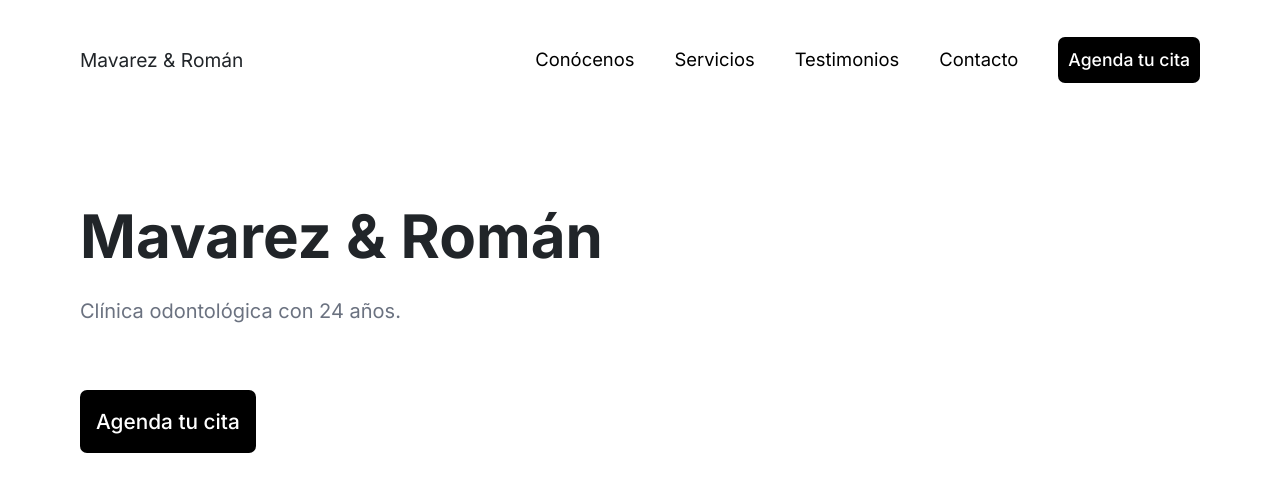
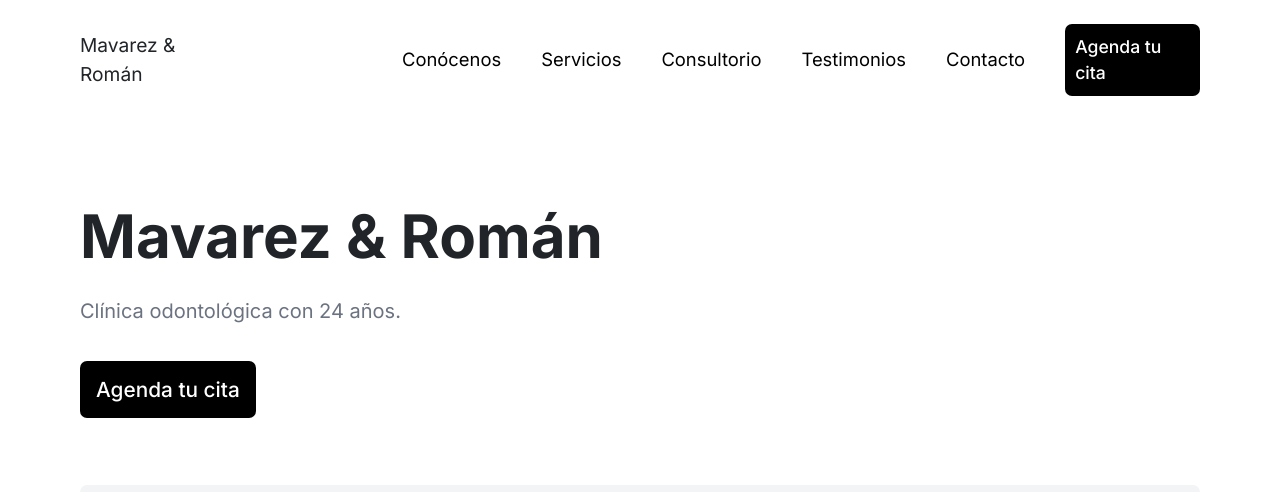
Before and after one commit to jdcorderor/m-r-landing-page, a Next.js app: page / in a window 1280 px wide. Shown: the top 492 px of the page. Built offline with nearby package versions, Linux system fonts and the light colour scheme.

Commit message:
Added page

```diff
--- /dev/null
+++ b/app/Agendar/page.tsx
@@ -0,0 +1,5 @@
+export default function Home() {
+  return (
+    <div>Hola</div>
+  )
+}
--- a/app/page.tsx
+++ b/app/page.tsx
@@ -9,24 +9,26 @@ export default function Home() {
             Mavarez & Román
           </div>
           <div className="d-flex ml-auto p-20" style={{ gap: "40px", alignItems: "center" }}>
-            <a href="">Conócenos</a>
-            <a href="">Servicios</a>
-            <a href="">Testimonios</a>
-            <a href="">Contacto</a>
-            <button className="bg-black p-2.5" style={{ color: "white", fontSize: "1.1rem", fontWeight: "500", borderRadius: "7px" }}>Agenda tu cita</button>
+            <a href="#conocenos">Conócenos</a>
+            <a href="#servicios">Servicios</a>
+            <a href="#consultorio">Consultorio</a>
+            <a href="#testimonios">Testimonios</a>
+            <a href="#contacto">Contacto</a>
+            <a href="./Agendar" className="bg-black p-2.5" style={{ color: "white", fontSize: "1.1rem", fontWeight: "500", borderRadius: "7px", textDecoration: "none" }}>Agenda tu cita</a>
           </div>
         </div>
         <div className="body d-flex p-20">
             <div className="w-100">
                 <h1 style={{ fontSize: "7.5vh", fontWeight: "bold" }}>Mavarez & Román</h1>
-                <p className="mt-4" style={{ fontSize: "2.5vh", color: "#6b7280" }}>
+                <p className="mt-4 mb-4" style={{ fontSize: "2.5vh", color: "#6b7280" }}>
                   Clínica odontológica con 24 años.
                 </p>
-                <button className="bg-black mt-5 p-3" style={{ color: "white", fontSize: "1.3rem", fontWeight: "500", borderRadius: "7px" }}>Agenda tu cita</button>
+                <br/>
+                <a href="./Agendar" className="bg-black p-3" style={{ color: "white", fontSize: "1.3rem", fontWeight: "500", borderRadius: "7px", textDecoration: "none" }}>Agenda tu cita</a>
                 <div style={{ backgroundColor: "#f3f4f6", marginTop: "10vh", borderRadius: "7px", width: "100%", height: "70vh" }}></div>
             </div>
         </div>
-        <div className="body d-flex p-20">
+        <div className="body d-flex p-20" id="conocenos">
             <div className="w-100">
                 <h2>Conócenos</h2>
                 <div className="custom-grid w-100" style={{ marginTop: "8vh" }}>
@@ -47,7 +49,7 @@ export default function Home() {
                 </div>
             </div>
         </div>
-        <div className="body d-flex p-20">
+        <div className="body d-flex p-20" id="servicios">
             <div className="w-100">
                 <div className="custom-grid w-100" style={{ marginTop: "3vh" }}>
                   <div>
@@ -64,7 +66,7 @@ export default function Home() {
                 </div>
             </div>
         </div>
-        <div className="body d-flex p-20">
+        <div className="body d-flex p-20" id="consultorio">
             <div className="w-100">
                 <h2 className="mb-5">Consultorio</h2>
                 <div className="custom-grid w-100" style={{ marginTop: "8vh" }}>
@@ -77,7 +79,7 @@ export default function Home() {
                 </div>
             </div>
         </div>
-        <div className="body d-flex p-20">
+        <div className="body d-flex p-20" id="testimonios">
             <div className="w-100">
                 <h2 className="mb-5">Testimonios</h2>
                 <div className="custom-grid-3 w-100" style={{ marginTop: "8vh" }}>
@@ -105,7 +107,7 @@ export default function Home() {
             <button className="bg-black p-3" style={{ color: "white", fontSize: "1.3rem", fontWeight: "500", width: "15vw", borderRadius: "7px" }}>Agregar comentario</button>
           </div>
         </div>
-        <div className="footer p-20" style={{ display: "flex", justifyContent: "space-between", alignItems: "flex-start" }}>
+        <div className="footer p-20" id="contacto" style={{ display: "flex", justifyContent: "space-between", alignItems: "flex-start" }}>
           <div>
             <div className="mb-5" style={{ fontSize: "1.2rem" }}>
               Mavarez & Román
@@ -129,7 +131,7 @@ export default function Home() {
               <li><a href="#servicios">Servicios</a></li>
               <li><a href="#consultorio">Consultorio</a></li>
               <li><a href="#testimonios">Testimonios</a></li>
-              <li><a href="#testimonios">Agendar cita</a></li>
+              <li><a href="./Agendar">Agendar cita</a></li>
             </ul>
           </div>
         </div>
```
